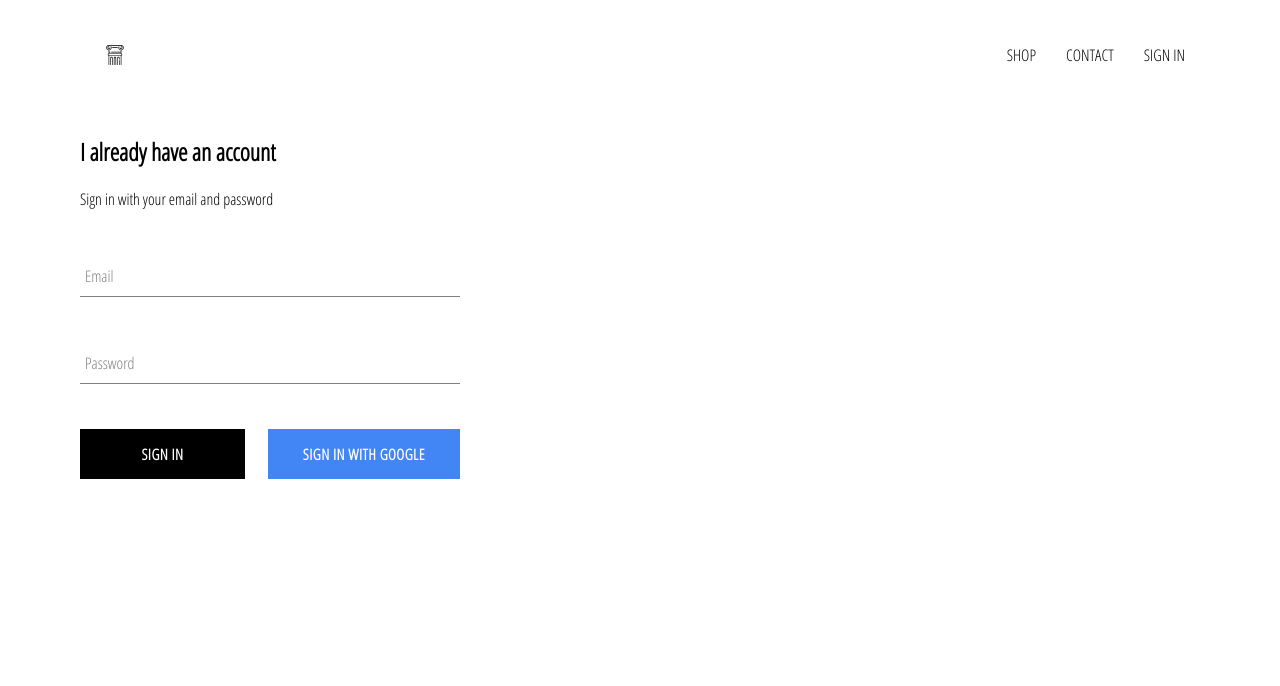
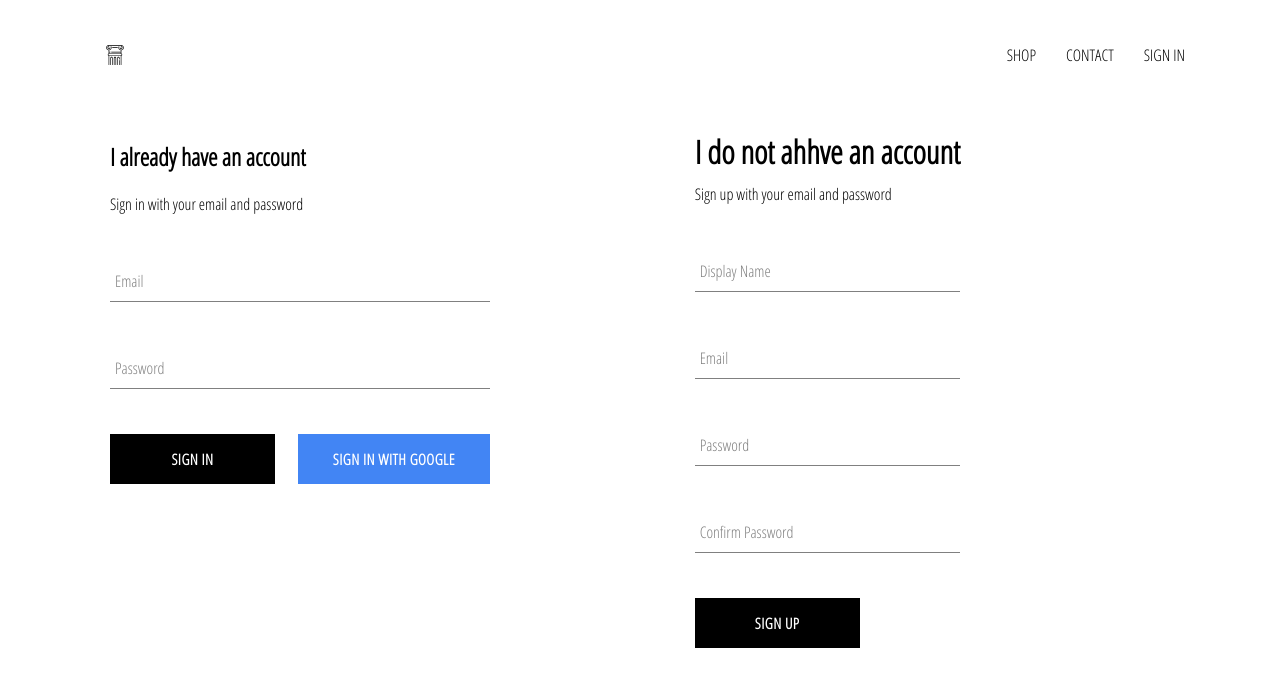
Before and after one commit to nkprod/Expo-Decor, a React (Create React App) app: page /signin in a window 1280 px wide. Shown: the top 686 px of the page. Built offline with nearby package versions, Linux system fonts and the light colour scheme; no server answers.

Commit message:
added sign-up functionality and and firebase utils with the function that stores information about users who created account

```diff
--- a/src/App.js
+++ b/src/App.js
@@ -5,7 +5,7 @@ import { BrowserRouter, Switch, Route } from 'react-router-dom';
 import ShopPage from './pages/shop/shop.component';
 import Header from './components/header/header.component';
 import SignInAndSignUpPage from './pages/sign-in-and-sign-up/sign-in-and-sign-up.component';
-import { auth } from './firebase/firebase.utils';
+import { auth, createUserProfileDocument } from './firebase/firebase.utils';
 
 class App extends React.Component {
   constructor() {
@@ -16,9 +16,25 @@ class App extends React.Component {
   }
   unsubscribeFromAuth = null;
   componentDidMount() {
-    this.unsubscribeFromAuth = auth.onAuthStateChanged((user) => {
-      this.setState({ currentUser: user });
-      console.log(user);
+    this.unsubscribeFromAuth = auth.onAuthStateChanged(async (userAuth) => {
+      if (userAuth) {
+        const userRef = await createUserProfileDocument(userAuth);
+        userRef.onSnapshot((snapshot) => {
+          this.setState(
+            {
+              currentUser: {
+                id: snapshot.id,
+                ...snapshot.data(),
+              },
+            },
+            () => {
+              console.log(this.state);
+            }
+          );
+        });
+      } else {
+        this.setState({ currentUser: userAuth });
+      }
     });
   }
   componentWillUnmount() {
--- a/src/components/form-input/form-input.component.jsx
+++ b/src/components/form-input/form-input.component.jsx
@@ -1,11 +1,15 @@
 import React from 'react';
+
 import './form-input.styles.scss';
 
-const FormInput = ({ handleChange, label, value, ...otherProps }) => (
+const FormInput = ({ handleChange, label, ...otherProps }) => (
   <div className='group'>
     <input className='form-input' onChange={handleChange} {...otherProps} />
     {label ? (
-      <label className={`${value.length ? 'shrink' : ''}form-input-label`}>
+      <label
+        className={`${
+          otherProps.value.length ? 'shrink' : ''
+        } form-input-label`}>
         {label}
       </label>
     ) : null}
--- /dev/null
+++ b/src/components/signup/signup.component.jsx
@@ -0,0 +1,93 @@
+import React from 'react';
+import FormInput from '../form-input/form-input.component';
+import './signup.styles.scss';
+import CustomButton from '../custom-button/custom-button.component';
+import { auth, createUserProfileDocument } from '../../firebase/firebase.utils';
+
+class SignUp extends React.Component {
+  constructor() {
+    super();
+    this.state = {
+      displayName: '',
+      email: '',
+      password: '',
+      confirmPassword: '',
+    };
+  }
+
+  handleSubmit = async (event) => {
+    event.preventDefault();
+    const { displayName, email, password, confirmPassword } = this.state;
+    if (password !== confirmPassword) {
+      alert("passwords don't match");
+      return;
+    }
+    try {
+      const { user } = await auth.createUserWithEmailAndPassword(
+        email,
+        password
+      );
+      createUserProfileDocument(user, { displayName });
+    } catch (error) {
+      console.log('error creating a user', error.message);
+    }
+    this.setState({
+      displayName: '',
+      email: '',
+      password: '',
+      confirmPassword: '',
+    });
+  };
+
+  handleChange = (event) => {
+    const { name, value } = event.target;
+    this.setState({ [name]: value });
+  };
+
+  render() {
+    const { displayName, email, password, confirmPassword } = this.state;
+    return (
+      <div className='sign-up'>
+        <h1 className='title'>I do not ahhve an account</h1>
+        <span>Sign up with your email and password</span>
+        <form className='sign-up-form' onSubmit={this.handleSubmit}>
+          <FormInput
+            type='text'
+            name='displayName'
+            value={displayName}
+            onChange={this.handleChange}
+            label='Display Name'
+            required
+          />
+          <FormInput
+            type='email'
+            name='email'
+            value={email}
+            onChange={this.handleChange}
+            label='Email'
+            required
+          />
+          <FormInput
+            type='password'
+            name='password'
+            value={password}
+            onChange={this.handleChange}
+            label='Password'
+            required
+          />
+          <FormInput
+            type='password'
+            name='confirmPassword'
+            value={confirmPassword}
+            onChange={this.handleChange}
+            label='Confirm Password'
+            required
+          />
+          <CustomButton type='submit'>Sign Up </CustomButton>
+        </form>
+      </div>
+    );
+  }
+}
+
+export default SignUp;
--- /dev/null
+++ b/src/components/signup/signup.styles.scss
@@ -0,0 +1,7 @@
+.sign-up {
+  display: flex;
+  flex-direction: column;
+  .title {
+    margin: 10px 0;
+  }
+}
--- a/src/firebase/firebase.utils.js
+++ b/src/firebase/firebase.utils.js
@@ -13,6 +13,29 @@ const config = {
   measurementId: 'G-BS1VT6BR8K',
 };
 
+export const createUserProfileDocument = async (userAuth, additionalData) => {
+  if (!userAuth) return;
+
+  const userRef = firestore.doc(`users/${userAuth.uid}`);
+  const snapShot = await userRef.get();
+  console.log(snapShot);
+  if (!snapShot.exists) {
+    const { displayName, email } = userAuth;
+    const createdAt = new Date();
+    try {
+      await userRef.set({
+        displayName,
+        email,
+        createdAt,
+        ...additionalData,
+      });
+    } catch (error) {
+      console.log('error creating user', error.message);
+    }
+  }
+  return userRef;
+};
+
 firebase.initializeApp(config);
 
 export const auth = firebase.auth();
--- a/src/pages/sign-in-and-sign-up/sign-in-and-sign-up.component.jsx
+++ b/src/pages/sign-in-and-sign-up/sign-in-and-sign-up.component.jsx
@@ -1,10 +1,12 @@
 import React from 'react';
 import './sign-in-and-sign-up.styles.scss';
 import SignIn from '../../components/signin/signin.component';
+import SignUp from '../../components/signup/signup.component';
 
 const SignInAndSignUpPage = () => (
-  <div className='sign-in-and-sign-out'>
+  <div className='sign-in-and-sign-up'>
     <SignIn />
+    <SignUp />
   </div>
 );
 
--- a/src/pages/sign-in-and-sign-up/sign-in-and-sign-up.styles.scss
+++ b/src/pages/sign-in-and-sign-up/sign-in-and-sign-up.styles.scss
@@ -0,0 +1,6 @@
+.sign-in-and-sign-up {
+  width: 850px;
+  display: flex;
+  justify-content: space-between;
+  margin: 30px;
+}
```
